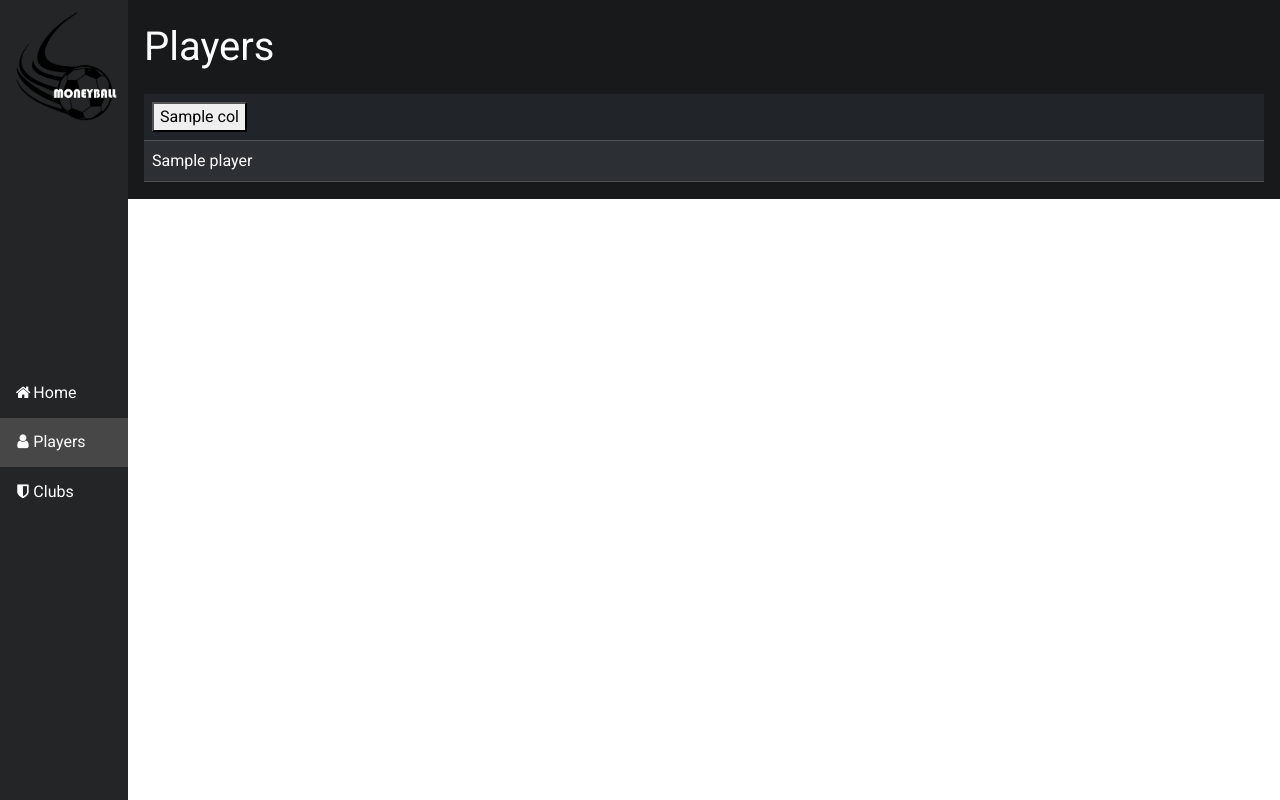
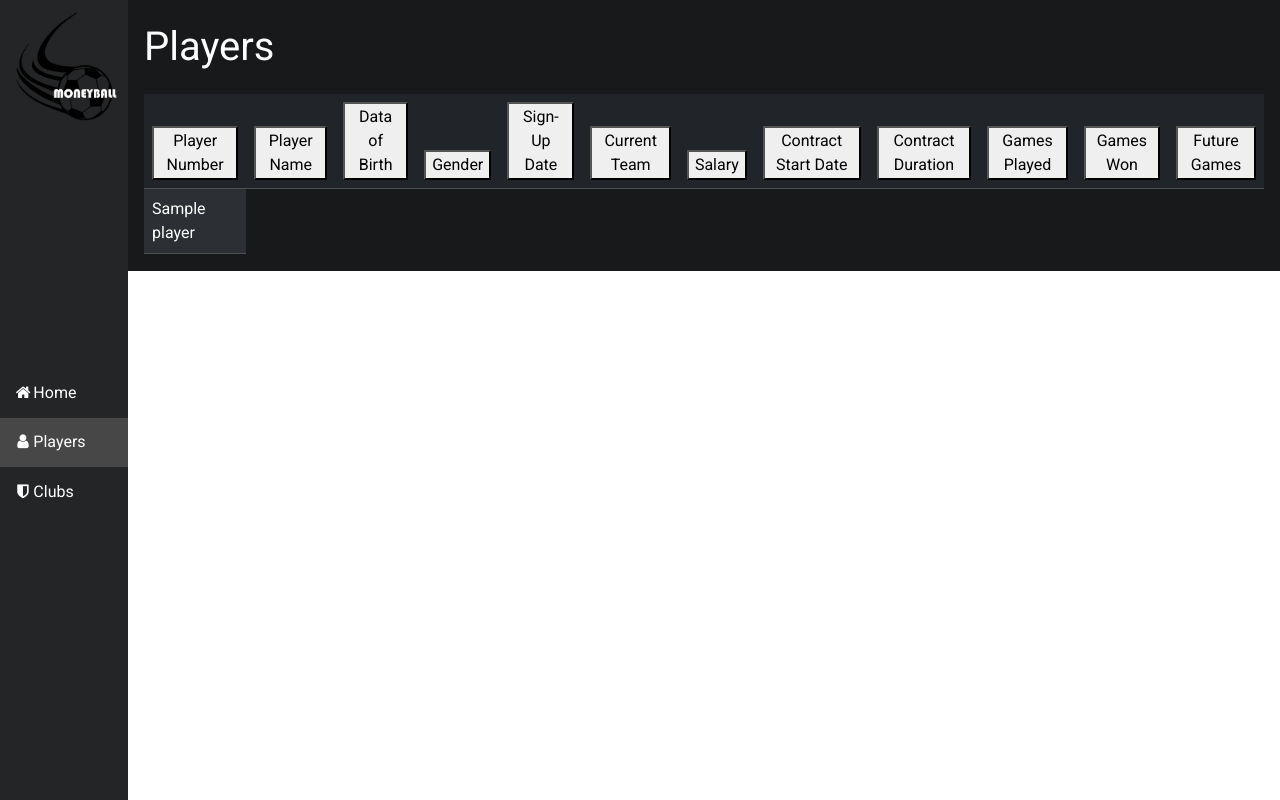
Before and after one commit to arthurmilner01/systems-development-group-project, a Flask app: template Dashboard/templates/players.html in a window 1280 px wide. Run offline with Flask 2, Linux system fonts and the light colour scheme; the template is opened without the code that fills it: most values are stand-ins (such as "Sample title", 1, 10 or a date in 2020).

Commit message:
Title Fix

```diff
--- a/Dashboard/templates/players.html
+++ b/Dashboard/templates/players.html
@@ -9,15 +9,81 @@
     <table class="sortable table table-hover table-striped table-dark" style="color:#ffff">
       <thead>
         <tr>
-          {% for col in playerHeadings %}
-            <!-- <th><button>{{ col }}</button>aria-sort="ascending"</th> -->
+          <th class="num">
+              <button>
+                Player Number
+                <span aria-hidden="true"></span>
+              </button>
+          </th>
+          <th>
+            <button>
+              Player Name
+              <span aria-hidden="true"></span>
+            </button>
+            <th>
+              <button>
+                Data of Birth
+                <span aria-hidden="true"></span>
+              </button>
+              <th>
+                <button>
+                  Gender
+                  <span aria-hidden="true"></span>
+                </button>
+                <th>
+                  <button>
+                    Sign-Up Date
+                    <span aria-hidden="true"></span>
+                  </button>
+                  <th>
+                    <button>
+                      Current Team
+                      <span aria-hidden="true"></span>
+                    </button>
+                    <th class="num">
+                      <button>
+                        Salary
+                        <span aria-hidden="true"></span>
+                      </button>
+                      <th class="num">
+                        <button>
+                          Contract Start Date
+                          <span aria-hidden="true"></span>
+                        </button>
+                        <th class="num">
+                          <button>
+                            Contract Duration
+                            <span aria-hidden="true"></span>
+                          </button>
+                          <th class="num">
+                            <button>
+                              Games Played
+                              <span aria-hidden="true"></span>
+                            </button>
+                            <th class="num">
+                              <button>
+                                Games Won
+                                <span aria-hidden="true"></span>
+                              </button>
+                              <th class="num">
+                                <button>
+                                  Future Games
+                                  <span aria-hidden="true"></span>
+                                </button>
+
+
+
+
+    </th>
+          <!-- {% for col in playerHeadings %}
             <th aria-sort="ascending">
               <button>
                 {{ col }}
                 <span aria-hidden="true"></span>
               </button>
             </th>
-          {% endfor %}
+          {% endfor %} -->
+
         </tr>
       </thead>
       <tbody>
```
